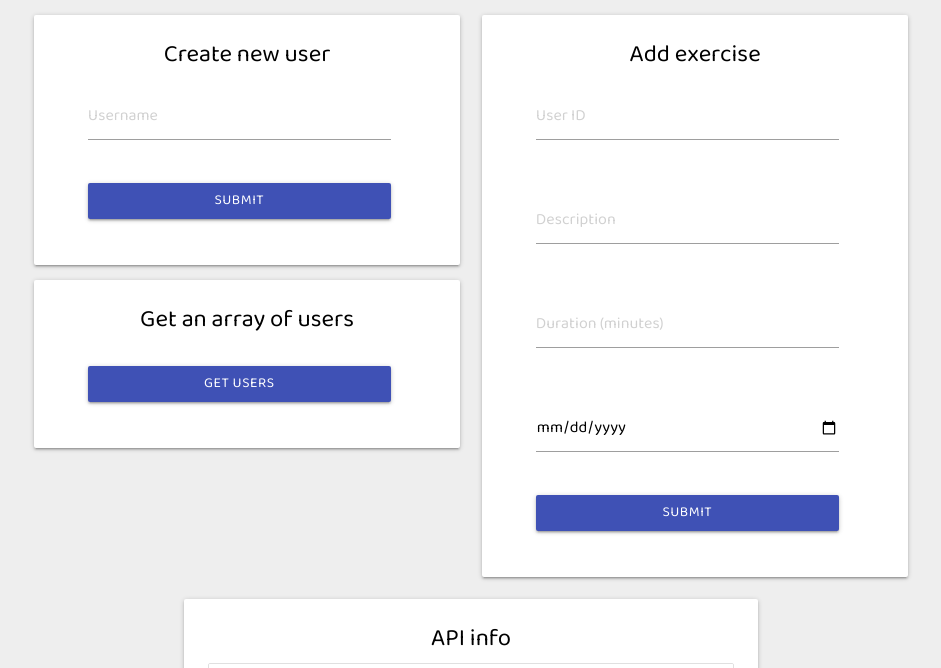
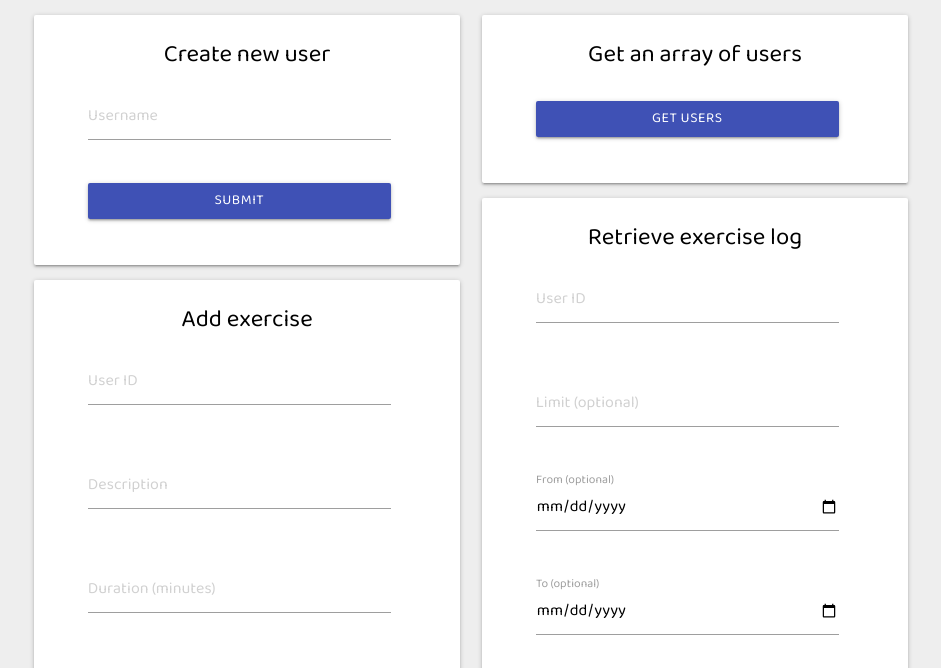
Before and after one commit to maciejziemichod/Exercise-Tracker, a website: page index.html in a window 1280 px wide. Shown: the part 117-785 px from the top of the page, without its empty margins (169-1110 px from the left). Drawn offline with Linux system fonts and the light colour scheme.

Commit message:
added retrieve exercise log card

```diff
--- a/index.html
+++ b/index.html
@@ -38,26 +38,7 @@
             </div>
           </div>
         </div>
-        <!-- array of users -->
-        <div class="card white hoverable">
-          <div class="card-content black-text">
-            <span class="card-title center array">Get an array of users</span>
-            <div class="row">
-              <form class="col s12" action="api/exercise/users" method="GET">
-                <div class="row">
-                  <div class="col s11 push-s1">
-                    <button class="btn btn-block indigo" type="submit">
-                      GET USERS
-                    </button>
-                  </div>
-                </div>
-              </form>
-            </div>
-          </div>
-        </div>
-      </div>
-      <!-- add exercise -->
-      <div class="col s12 l6">
+        <!-- add exercise -->
         <div class="card white hoverable">
           <div class="card-content black-text">
             <span class="card-title center">Add exercise</span>
@@ -82,6 +63,66 @@
                 <div class="row">
                   <div class="input-field col s11 push-s1">
                     <input type="date" class="validate" name="date" />
+                  </div>
+                </div>
+                <div class="row">
+                  <div class="col s11 push-s1">
+                    <button class="btn btn-block indigo" type="submit">
+                      Submit
+                    </button>
+                  </div>
+                </div>
+              </form>
+            </div>
+          </div>
+        </div>
+      </div>
+      <!-- array of users -->
+      <div class="col s12 l6">
+        <div class="card white hoverable">
+          <div class="card-content black-text">
+            <span class="card-title center array">Get an array of users</span>
+            <div class="row">
+              <form class="col s12" action="api/exercise/users" method="GET">
+                <div class="row">
+                  <div class="col s11 push-s1">
+                    <button class="btn btn-block indigo" type="submit">
+                      GET USERS
+                    </button>
+                  </div>
+                </div>
+              </form>
+            </div>
+          </div>
+        </div>
+        <!-- retrieve log -->
+        <div class="card white hoverable">
+          <div class="card-content black-text">
+            <span class="card-title center">Retrieve exercise log</span>
+            <div class="row">
+              <form class="col s12" action="api/exercise/log" method="GET">
+                <div class="row">
+                  <div class="input-field col s11 push-s1">
+                    <input placeholder="User ID" type="text" class="validate" name="userId" required />
+                  </div>
+                </div>
+                <div class="row">
+                  <div class="input-field col s11 push-s1">
+                    <input placeholder="Limit (optional)" type="number" class="validate" name="limit" min="1" />
+                  </div>
+                </div>
+                <div class="row">
+                  <div class="input-field col s11 push-s1">
+                    <input id="from" type="date" class="validate" name="from" />
+                    <label for="from" class="active"> From (optional)
+                    </label>
+                  </div>
+                </div>
+                <div class="row">
+                  <div class="input-field col s11 push-s1">
+                    <input id="to" type="date" class="validate" name="to" />
+                    <label for="to" class="active"> To (optional)
+                    </label>
                   </div>
                 </div>
                 <div class="row">
```
